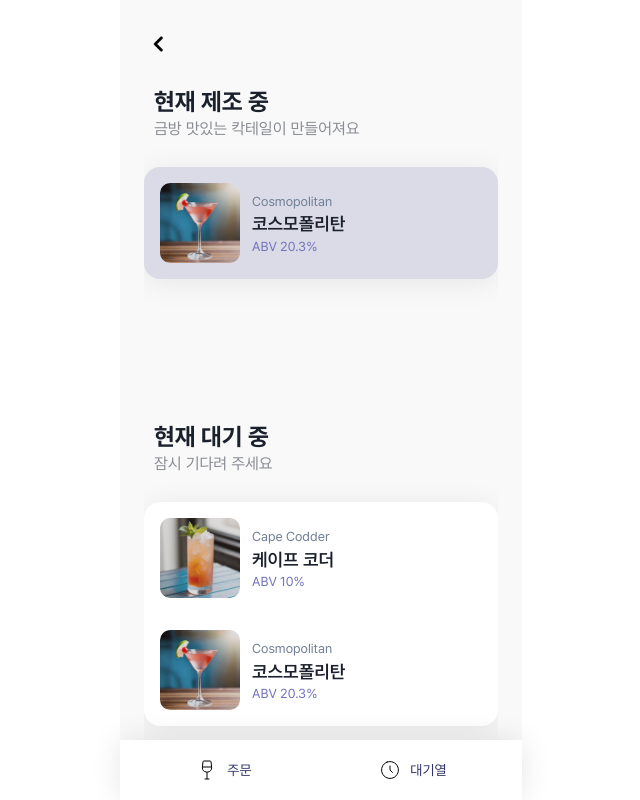
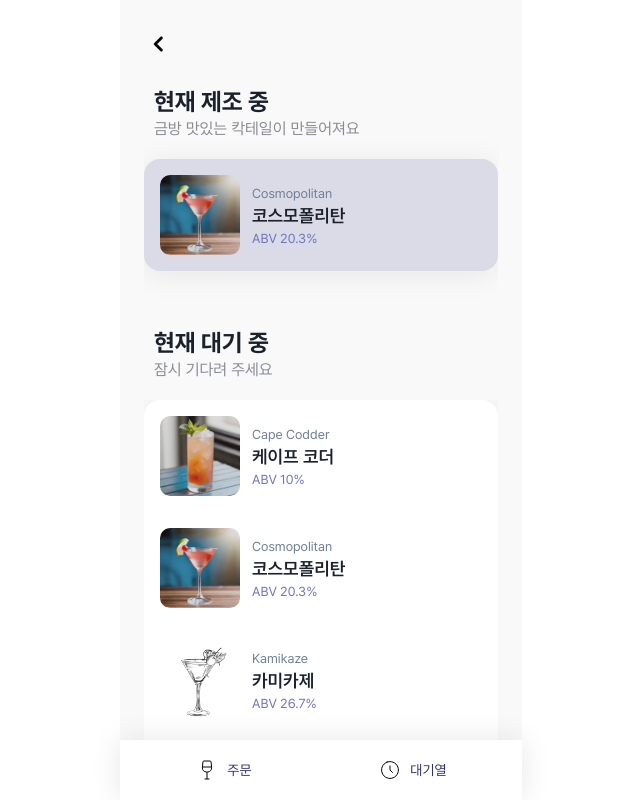
Before and after one commit to jamie2779/cocktail-web, a Next.js app: page /queue in a window 1280 px wide. Shown: the whole page, without its empty margins (319-959 px from the left). Built offline with nearby package versions, Linux system fonts and the light colour scheme.

Commit message:
feat: order btn func

```diff
--- a/app/queue/page.tsx
+++ b/app/queue/page.tsx
@@ -9,7 +9,7 @@ import { useEffect, useState } from "react";
 
 function Making({ item }: { item: MenuItem }) {
   return (
-    <VStack flex="1" overflowY="scroll" spacing="16px" align="stretch">
+    <VStack flex="1" align="stretch">
       <Title category="현재 제조 중" title="금방 맛있는 칵테일이 만들어져요" />
       <MenuList menuItems={[item]} background="#dadbe6" isClickable={false} />
     </VStack>
@@ -54,20 +54,21 @@ export default function Queue() {
       flexDirection="column"
     >
       <Back />
-      <VStack
-        flex="1"
-        overflowY="scroll"
-        margin="24px"
-        spacing="16px"
-        align="stretch"
-      >
+      <VStack flex="1" overflowY="auto" margin="24px" align="stretch">
         {queue.length > 0 ? (
           <>
+            {/* 제조중 부분 */}
             <Making item={queue[0]} />
             {queue.length > 1 && (
               <>
+                {/* 대기 중 목록 */}
                 <Title category="현재 대기 중" title="잠시 기다려 주세요" />
-                <MenuList menuItems={queue.slice(1)} isClickable={false} />
+                <Box
+                  maxHeight="calc(100vh - 300px)" // 제조중 영역과 적절히 분리
+                  overflowY="auto" // 대기 목록이 길어질 경우 스크롤 발생
+                >
+                  <MenuList menuItems={queue.slice(1)} isClickable={false} />
+                </Box>
               </>
             )}
           </>
--- a/components/overlay/SelectMenu.tsx
+++ b/components/overlay/SelectMenu.tsx
@@ -11,6 +11,39 @@ export default function SelectMenu({
   onOrderClick?: () => void; // 주문하기 클릭 핸들러
   onCloseClick?: () => void; // 닫기 클릭 핸들러
 }) {
+  // 주문하기 클릭 핸들러
+  const handleOrderClick = async () => {
+    const orderData = {
+      cocktail: menuItem.cocktail,
+      name: menuItem.name,
+      abv: menuItem.abv,
+      ingredients: menuItem.ingredients,
+      imageSrc: menuItem.imageSrc,
+    };
+
+    // 주문 데이터를 API로 전송하여 큐에 추가
+    try {
+      const response = await fetch("/api/queue", {
+        method: "POST",
+        headers: {
+          "Content-Type": "application/json",
+        },
+        body: JSON.stringify({ item: orderData }),
+      });
+
+      if (response.ok) {
+        console.log("주문이 큐에 추가되었습니다.");
+      } else {
+        console.error("주문 추가 실패");
+      }
+    } catch (error) {
+      console.error("주문 처리 중 에러 발생:", error);
+    }
+
+    // 추가적인 동작 (예: 닫기 버튼 클릭 처리 등)
+    if (onOrderClick) onOrderClick();
+  };
+
   return (
     <Box
       position="fixed"
@@ -112,7 +145,7 @@ export default function SelectMenu({
             height="50px"
             backgroundColor="#30336B"
             color="white"
-            onClick={onOrderClick}
+            onClick={handleOrderClick} // 주문하기 클릭 핸들러
             _hover={{ backgroundColor: "#2C2C69" }}
           >
             주문하기
--- a/data/queue.json
+++ b/data/queue.json
@@ -16,7 +16,7 @@
   {
     "cocktail": "Cape Codder",
     "name": "케이프 코더",
-    "abv": 10.0,
+    "abv": 10,
     "ingredients": {
       "vodka": 50,
       "cranberry_juice": 150,
@@ -38,5 +38,25 @@
       "garnish": "Lime wedge"
     },
     "imageSrc": "/Cosmopolitan.png"
+  },
+  {
+    "cocktail": "Kamikaze",
+    "name": "카미카제",
+    "abv": 26.7,
+    "ingredients": {
+      "vodka": 60,
+      "triple_sec": 30,
+      "lime_juice": 30,
+      "ice": false,
+      "garnish": "Lime wedge"
+    },
+    "imageSrc": "none"
+  },
+  {
+    "cocktail": "Custom Cocktail",
+    "name": "커스텀 칵테일",
+    "abv": 0,
+    "ingredients": {},
+    "imageSrc": "none"
   }
 ]
```
Also changed, not shown: components/CustomCocktail.tsx (+54 -8 lines).
